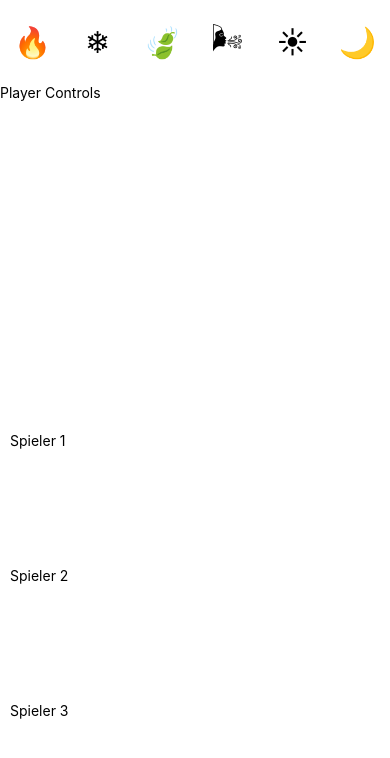
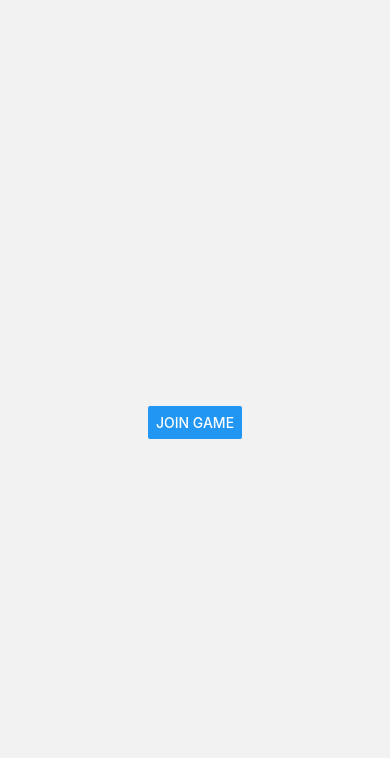
Before and after one commit to CodeArcade/Gloom, a React Native app in the folder app/: screen /Home in a window 390 px wide. Shown: the top 758 px of the page. Built offline with nearby package versions, Linux system fonts and the light colour scheme.

Commit message:
Navigation

```diff
--- a/app/App.tsx
+++ b/app/App.tsx
@@ -1,87 +1,38 @@
-/**
- * Sample React Native App
- * https://github.com/facebook/react-native
- *
- * Generated with the TypeScript template
- * https://github.com/react-native-community/react-native-template-typescript
- *
- * @format
- */
+import React, {useState} from 'react';
+// import {View} from 'react-native';
+// import Screens from './src/model/Screens';
+// import Game from './src/pages/Game';
+import MainMenu from './src/pages/MainMenu';
+import {NavigationContainer} from '@react-navigation/native';
+import {createNativeStackNavigator} from '@react-navigation/native-stack';
+import Game from './src/pages/Game';
 
-import React from 'react';
-import {Text, View, StyleSheet} from 'react-native';
-import Elements from './src/components/Elements';
-import PlayerControls from './src/components/PlayerControls';
-import PlayerOverview from './src/components/PlayerOverview';
+const Stack = createNativeStackNavigator();
 
 const App = () => {
   return (
-    <View style={styles.container}>
-      <Elements />
-      <PlayerControls
-        player={{
-          Name: 'John Doe',
-          AttackBonus: 0,
-          Experience: 0,
-          Effects: [],
-          Health: 9,
-          MaxHealth: 9,
-          Icon: '🎉',
-          Shield: 0,
-          Vengeance: 0,
-          VengeanceRange: 0,
-        }}
-      />
-      <PlayerOverview
-        player={{
-          Name: 'Spieler 1',
-          AttackBonus: 0,
-          Experience: 0,
-          Effects: [],
-          Health: 9,
-          MaxHealth: 9,
-          Icon: '🎉',
-          Shield: 0,
-          Vengeance: 0,
-          VengeanceRange: 0,
-        }}
-      />
-      <PlayerOverview
-        player={{
-          Name: 'Spieler 2',
-          AttackBonus: 0,
-          Experience: 0,
-          Effects: [],
-          Health: 9,
-          MaxHealth: 9,
-          Icon: '🎉',
-          Shield: 0,
-          Vengeance: 0,
-          VengeanceRange: 0,
-        }}
-      />
-      <PlayerOverview
-        player={{
-          Name: 'Spieler 3',
-          AttackBonus: 0,
-          Experience: 0,
-          Effects: [],
-          Health: 9,
-          MaxHealth: 9,
-          Icon: '🎉',
-          Shield: 0,
-          Vengeance: 0,
-          VengeanceRange: 0,
-        }}
-      />
-    </View>
+    <NavigationContainer>
+      <Stack.Navigator>
+        <Stack.Screen
+          name="Home"
+          component={MainMenu}
+          options={{headerShown: false}}
+        />
+        <Stack.Screen
+          name="Game"
+          component={Game}
+          options={{headerShown: false}}
+        />
+      </Stack.Navigator>
+    </NavigationContainer>
   );
+
+  // switch (screen) {
+  //   case Screens.MainMenu:
+  //     return <MainMenu onJoinGame={() => changeScreen(Screens.Game)} />;
+  //   case Screens.Game:
+  //     return <Game />;
+  // }
 };
 
-const styles = StyleSheet.create({
-  container: {
-    flex: 1,
-  },
-});
-
 export default App;
--- a/app/package.json
+++ b/app/package.json
@@ -10,9 +10,13 @@
     "lint": "eslint . --ext .js,.jsx,.ts,.tsx"
   },
   "dependencies": {
+    "@react-navigation/native": "^6.0.6",
+    "@react-navigation/native-stack": "^6.2.5",
     "react": "17.0.2",
     "react-native": "0.66.2",
-    "react-native-gesture-handler": "^1.10.3"
+    "react-native-gesture-handler": "^1.10.3",
+    "react-native-safe-area-context": "^3.3.2",
+    "react-native-screens": "^3.9.0"
   },
   "devDependencies": {
     "@babel/core": "^7.12.9",
--- /dev/null
+++ b/app/src/model/Screens.ts
@@ -0,0 +1,6 @@
+enum Screens {
+  MainMenu,
+  Game,
+}
+
+export default Screens;
--- /dev/null
+++ b/app/src/pages/Game.tsx
@@ -0,0 +1,99 @@
+import {NativeStackScreenProps} from '@react-navigation/native-stack';
+import React, {useEffect} from 'react';
+import {View, StyleSheet, BackHandler, Alert} from 'react-native';
+import Elements from '../components/Elements';
+import PlayerControls from '../components/PlayerControls';
+import PlayerOverview from '../components/PlayerOverview';
+
+type props = NativeStackScreenProps<{Home: undefined; Game: undefined}, 'Home'>;
+
+const Game = ({navigation}: props) => {
+  useEffect(() => {
+    const handler = BackHandler.addEventListener('hardwareBackPress', () => {
+      Alert.alert('Exit lobby?', 'Do you want to exit the lobby?', [
+        {
+          text: 'Nay',
+          onPress: () => null,
+          style: 'cancel',
+        },
+        {
+          text: 'Yay',
+          onPress: () => navigation.goBack(),
+        },
+      ]);
+      return true;
+    });
+
+    return () => handler.remove();
+  });
+
+  return (
+    <View style={styles.container}>
+      <Elements />
+      <PlayerControls
+        player={{
+          Name: 'John Doe',
+          AttackBonus: 0,
+          Experience: 0,
+          Effects: [],
+          Health: 9,
+          MaxHealth: 9,
+          Icon: '🎉',
+          Shield: 0,
+          Vengeance: 0,
+          VengeanceRange: 0,
+        }}
+      />
+      <PlayerOverview
+        player={{
+          Name: 'Spieler 1',
+          AttackBonus: 0,
+          Experience: 0,
+          Effects: [],
+          Health: 9,
+          MaxHealth: 9,
+          Icon: '🎉',
+          Shield: 0,
+          Vengeance: 0,
+          VengeanceRange: 0,
+        }}
+      />
+      <PlayerOverview
+        player={{
+          Name: 'Spieler 2',
+          AttackBonus: 0,
+          Experience: 0,
+          Effects: [],
+          Health: 9,
+          MaxHealth: 9,
+          Icon: '🎉',
+          Shield: 0,
+          Vengeance: 0,
+          VengeanceRange: 0,
+        }}
+      />
+      <PlayerOverview
+        player={{
+          Name: 'Spieler 3',
+          AttackBonus: 0,
+          Experience: 0,
+          Effects: [],
+          Health: 9,
+          MaxHealth: 9,
+          Icon: '🎉',
+          Shield: 0,
+          Vengeance: 0,
+          VengeanceRange: 0,
+        }}
+      />
+    </View>
+  );
+};
+
+const styles = StyleSheet.create({
+  container: {
+    flex: 1,
+  },
+});
+
+export default Game;
--- /dev/null
+++ b/app/src/pages/MainMenu.tsx
@@ -0,0 +1,27 @@
+import {NativeStackScreenProps} from '@react-navigation/native-stack';
+import React, {useState} from 'react';
+import {Button, View, StyleSheet} from 'react-native';
+
+type props = NativeStackScreenProps<{Home: undefined; Game: undefined}, 'Home'>;
+
+export default function MainMenu({navigation}: props) {
+  return (
+    <View style={styles.container}>
+      <Button
+        title="Join Game"
+        onPress={() => {
+          navigation.navigate('Game');
+        }}
+      />
+    </View>
+  );
+}
+
+const styles = StyleSheet.create({
+  container: {
+    flex: 1,
+    height: '100%',
+    justifyContent: 'center',
+    alignItems: 'center',
+  },
+});
```
Also changed, not shown: 1 other file (tests, documents, lock files or other folders).
